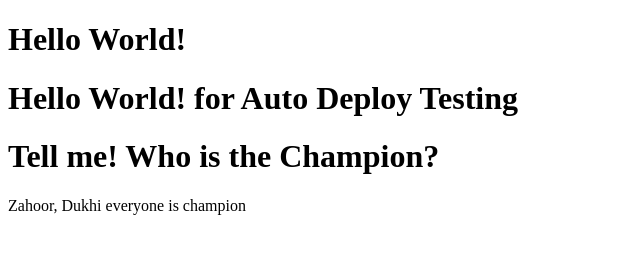
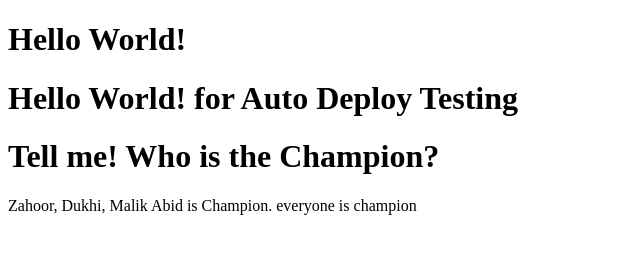
Before and after one commit to DeveloperHussnain/Bootcamp2020, a plain HTML site: page index.html in a window 1280 px wide. Shown: the whole page, without its empty margins (0-640 px from the left). Drawn offline with Linux system fonts and the light colour scheme.

Commit message:
Abid Champion

```diff
--- a/index.html
+++ b/index.html
@@ -9,6 +9,6 @@
 <h1>Hello World!</h1>
 <h1>Hello World! for Auto Deploy Testing</h1>
 <h1>Tell me! Who is the Champion?</h1>
-<p>Zahoor, Dukhi everyone is champion</p>
+<p>Zahoor, Dukhi, Malik Abid is Champion. everyone is champion</p>
 </body>
 </html>
```
